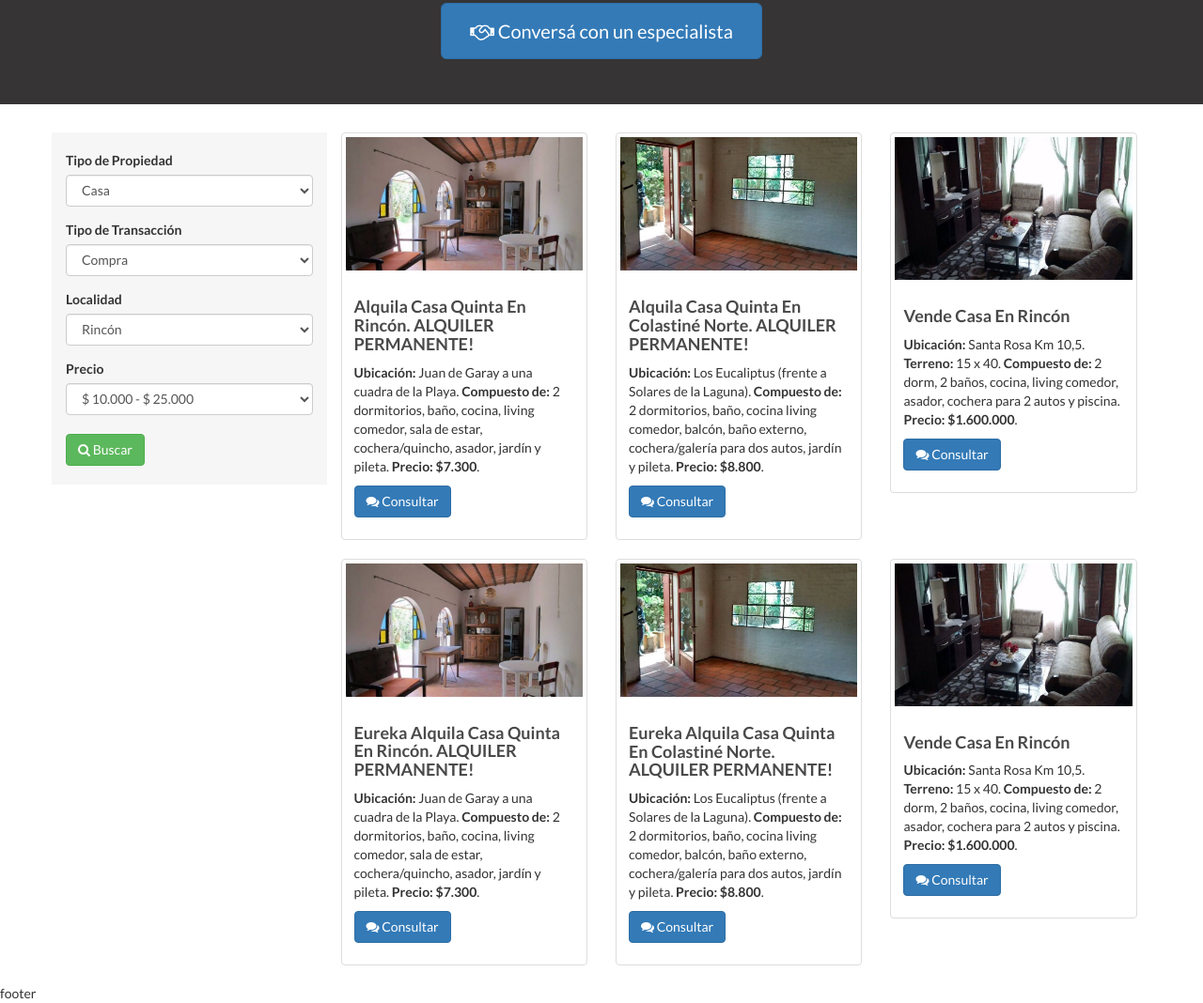
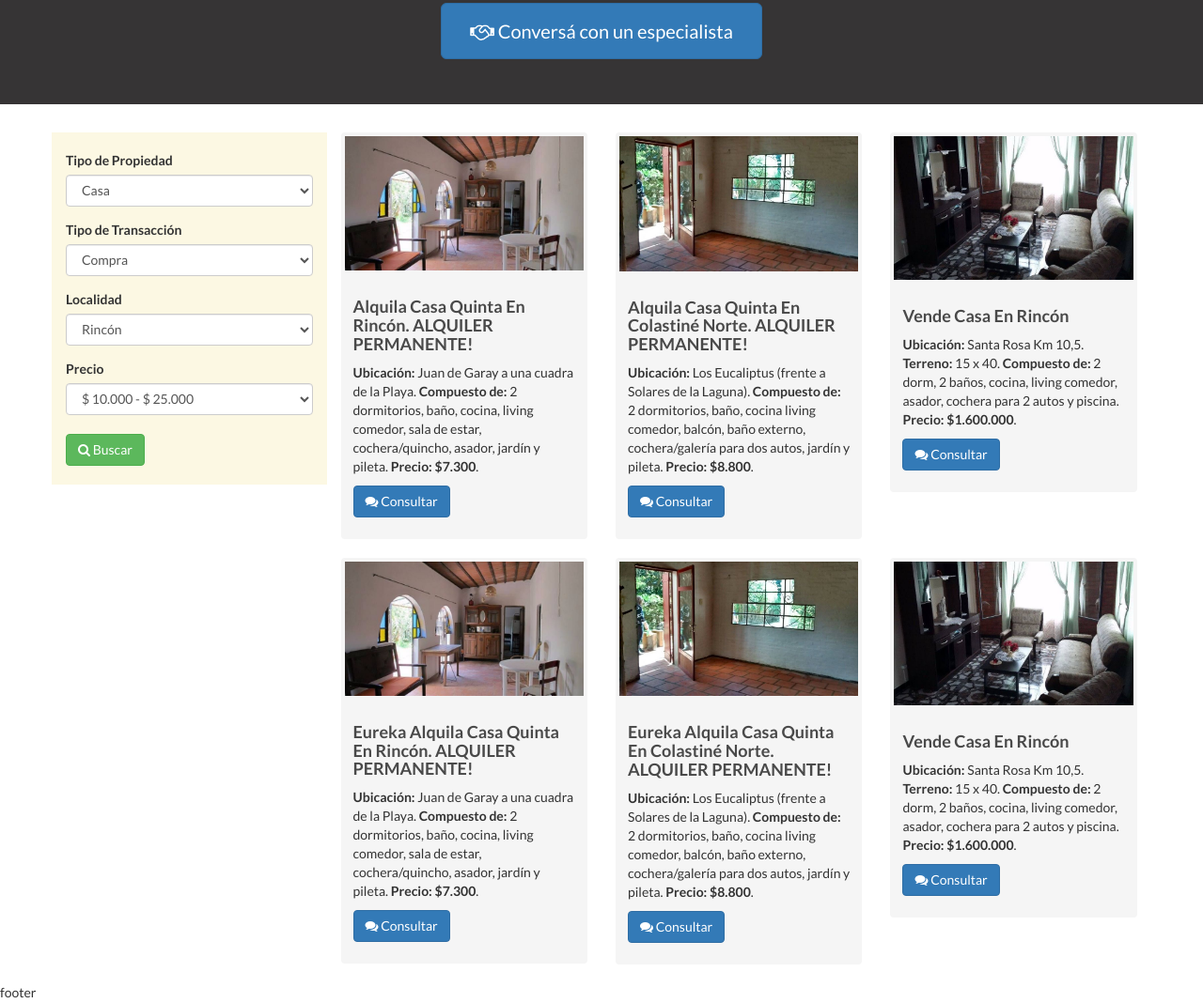
Before and after one commit to aledruetta/eureka2, a website: page src/index.html in a window 1280 px wide. Shown: the part 458-1526 px from the top of the page at 94% size. Drawn offline with nearby package versions, Linux system fonts and the light colour scheme.

Commit message:
thumbnails & aside style

```diff
--- a/src/css/main.css
+++ b/src/css/main.css
@@ -35,7 +35,7 @@ body {
 }
 
 .aside--left {
-  background-color: #f6f6f6;
+  background-color: #fcf8e3;
   margin-bottom: 2rem;
   padding-top: 2rem;
   padding-bottom: 2rem;
@@ -43,6 +43,11 @@ body {
 
 .form-search__btn--submit {
   margin-top: 0.5rem;
+}
+
+.anounce {
+  border: 0;
+  background-color: #f5f5f5;
 }
 
 .anounce__title {
--- a/src/index.html
+++ b/src/index.html
@@ -137,7 +137,7 @@
           <div class="row">
 
             <div class="col-md-4">
-              <div class="thumbnail">
+              <div class="thumbnail anounce">
                 <img src="img/gallery/01-01.jpg" alt="...">
                 <div class="caption">
                   <h3 class="anounce__title">Alquila Casa Quinta En Rincón. ALQUILER PERMANENTE!</h3>
@@ -149,7 +149,7 @@
               </div>
             </div><!-- End thumbnail -->
             <div class="col-md-4">
-              <div class="thumbnail">
+              <div class="thumbnail anounce">
                 <img src="img/gallery/02-01.jpg" alt="...">
                 <div class="caption">
                   <h3 class="anounce__title">Alquila Casa Quinta En Colastiné Norte. ALQUILER PERMANENTE!</h3>
@@ -161,7 +161,7 @@
               </div>
             </div><!-- End thumbnail -->
             <div class="col-md-4">
-              <div class="thumbnail">
+              <div class="thumbnail anounce">
                 <img src="img/gallery/03-01.jpg" alt="...">
                 <div class="caption">
                   <h3 class="anounce__title">Vende Casa En Rincón</h3>
@@ -178,7 +178,7 @@
           <div class="row">
 
             <div class="col-md-4">
-              <div class="thumbnail">
+              <div class="thumbnail anounce">
                 <img src="img/gallery/01-01.jpg" alt="...">
                 <div class="caption">
                   <h3 class="anounce__title">Eureka Alquila Casa Quinta En Rincón. ALQUILER PERMANENTE!</h3>
@@ -190,7 +190,7 @@
               </div>
             </div><!-- End thumbnail -->
             <div class="col-md-4">
-              <div class="thumbnail">
+              <div class="thumbnail anounce">
                 <img src="img/gallery/02-01.jpg" alt="...">
                 <div class="caption">
                   <h3 class="anounce__title">Eureka Alquila Casa Quinta En Colastiné Norte. ALQUILER PERMANENTE!</h3>
@@ -202,7 +202,7 @@
               </div>
             </div><!-- End thumbnail -->
             <div class="col-md-4">
-              <div class="thumbnail">
+              <div class="thumbnail anounce">
                 <img src="img/gallery/03-01.jpg" alt="...">
                 <div class="caption">
                   <h3 class="anounce__title">Vende Casa En Rincón</h3>
```
